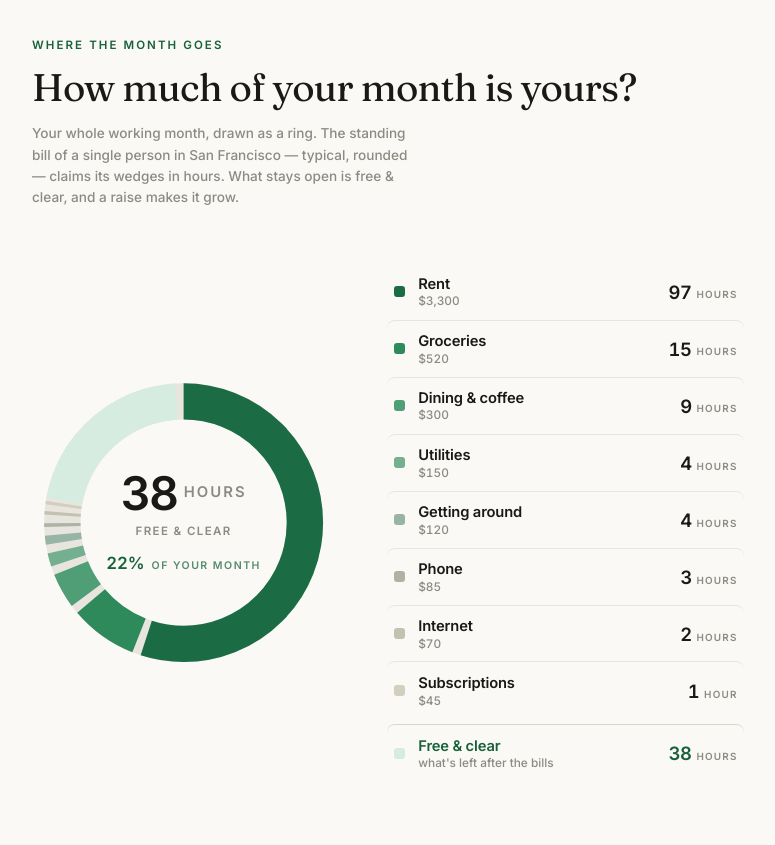
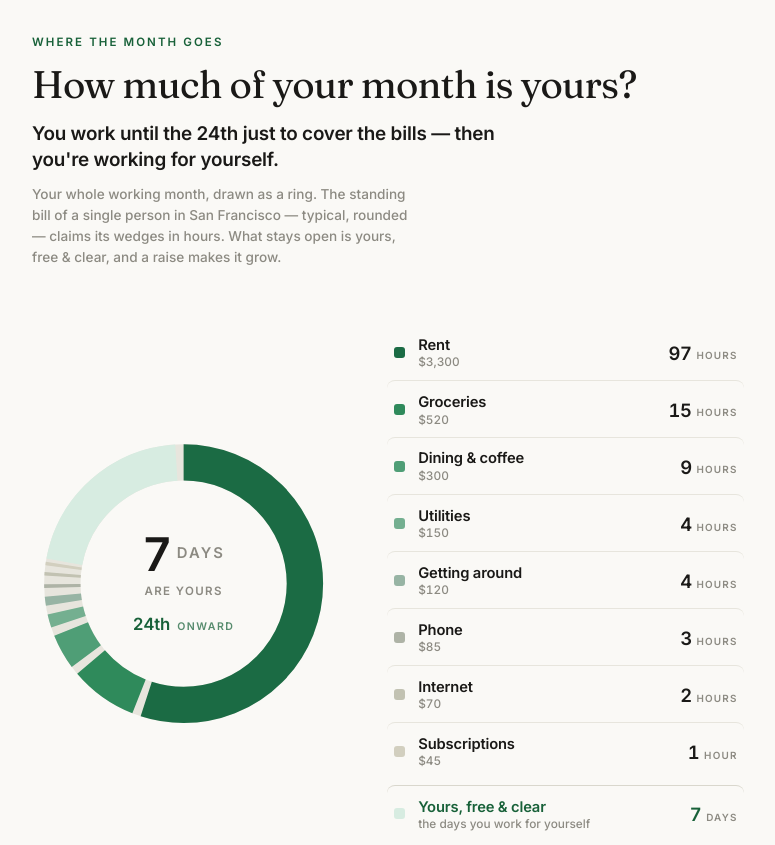
Before and after one commit to wu-json/money-is-time, a website with bundled scripts: page index.html in a window 1280 px wide. Shown: the part 5340-6185 px from the top of the page, without its empty margins (252-1027 px from the left). Built offline with nearby package versions, Linux system fonts and the light colour scheme.

Commit message:
feat(monthly): reframe free time as a 'freedom day'
Replace the abstract '% of your month / work-weeks' readout with a
calendar story: a dynamic lede names the day you stop covering bills
and start working for yourself ('You work until the 19th...'), and the
ring center shows how many days of the month are yours. Both derive from
the same labor-time fractions mapped onto a ~30.44-day month, so a raise
pulls the freedom day earlier. Bills still read in concrete hours.

Co-Authored-By: Claude Opus 4.8 (1M context) <noreply@anthropic.com>

```diff
--- a/src/components/monthlySection.ts
+++ b/src/components/monthlySection.ts
@@ -11,7 +11,7 @@ import { el } from "../dom";
 import { effect } from "../store";
 import { tweenNumber } from "../tween";
 import { netHourlyWageUsd, schedule } from "../state";
-import { primaryTime, laborWeeks, money } from "../format";
+import { primaryTime, money } from "../format";
 import { MONTHLY_COSTS } from "../data/monthly";
 
 const reduceMotion = window.matchMedia(
@@ -33,9 +33,38 @@ function monthMinutes(hoursPerWeek: number): number {
   return hoursPerWeek > 0 ? ((hoursPerWeek * 52) / 12) * 60 : 0;
 }
 
+// Calendar days in an average month — the canvas the freedom-day story is told on.
+const DAYS_PER_MONTH = 365.25 / 12; // ≈ 30.44
+
+// "1st", "2nd", "3rd", "19th", "21st" — the freedom-day reads as a date, not a stat.
+function ordinal(n: number): string {
+  const v = n % 100;
+  const suffix =
+    v >= 11 && v <= 13
+      ? "th"
+      : ["th", "st", "nd", "rd"][n % 10] ?? "th";
+  return `${n}${suffix}`;
+}
+
+// The whole point, in one struct: map the bills' share of your *working* month onto
+// the calendar. `freedomDay` is the day you stop covering bills and start earning for
+// yourself; `daysYours` is how much of the month that leaves you. The fraction comes
+// from labor-time (dollars ÷ wage), spread evenly across the days.
+function freedom(freeMin: number, monthMin: number) {
+  const freeFrac = monthMin > 0 ? Math.max(0, Math.min(1, freeMin / monthMin)) : 0;
+  const daysYours = Math.round(freeFrac * DAYS_PER_MONTH);
+  const billDays = DAYS_PER_MONTH - freeFrac * DAYS_PER_MONTH;
+  const freedomDay = Math.min(31, Math.floor(billDays) + 1);
+  return { daysYours, freedomDay };
+}
+
 type Row = { node: HTMLButtonElement; val: HTMLElement; unit: HTMLElement };
 
 export function monthlySection(): HTMLElement {
+  // The dynamic punch line under the heading — rewritten on every wage change to
+  // name the day you stop working for the bills and start working for yourself.
+  const lede = el("p", "items-lede");
+
   // --- The figure: ring + the readout floating in its hole -----------------
   // A faint track shows the full month; colored wedges are drawn onto it each
   // frame, and the free wedge is a calm green that brightens when you ask for it.
@@ -99,7 +128,7 @@ export function monthlySection(): HTMLElement {
     rows[i].node.querySelector<HTMLElement>(".donut-swatch")!.style.background =
       c.color;
   });
-  rows.push(makeRow("Free & clear", "what's left after the bills", true));
+  rows.push(makeRow("Yours, free & clear", "the days you work for yourself", true));
   const legend = el("div", "donut-legend", ...rows.map((r) => r.node));
 
   // --- Reactive numbers ----------------------------------------------------
@@ -146,6 +175,7 @@ export function monthlySection(): HTMLElement {
       centerUnit.textContent = "";
       centerCap.textContent = "free & clear";
       share.classList.add("is-hidden");
+      lede.textContent = "Add your pay and hours to see where the month goes.";
       for (const r of rows) {
         r.val.textContent = "—";
         r.unit.textContent = "";
@@ -155,35 +185,52 @@ export function monthlySection(): HTMLElement {
 
     const month = monthMinutes(hpw);
     const free = freeMinutes();
+    const { daysYours, freedomDay } = freedom(free, month);
 
-    // Bills read in concrete hours; free time is the payoff, so it reads in the
-    // user's work-weeks (a far more graspable "162 hours → 4 work weeks") — until
-    // it's under a week, where raw hours tell the story better.
-    const freeWeeks = free / 60 / hpw;
-    const readout = (minutes: number, asWeeks: boolean) =>
-      asWeeks && freeWeeks >= 1 ? laborWeeks(minutes, hpw) : primaryTime(minutes);
-
-    const setTime = (r: Row, minutes: number, asWeeks = false) => {
-      const p = readout(minutes, asWeeks);
+    // Bills read in concrete hours of work — the price you pay in time.
+    const setTime = (r: Row, minutes: number) => {
+      const p = primaryTime(minutes);
       r.val.textContent = p.value;
       r.unit.textContent = ` ${p.unit}`;
     };
     for (let i = 0; i < N; i++) setTime(rows[i], shown[i]);
-    setTime(rows[FREE_I], free, true);
+    // The free row is the payoff, so it reads in days of the month that are yours.
+    rows[FREE_I].val.textContent = String(daysYours);
+    rows[FREE_I].unit.textContent = daysYours === 1 ? " day" : " days";
+
+    // The lede tracks the free total (not the hovered wedge), so it stays put as you
+    // explore the ring and only moves when your pay does.
+    lede.textContent =
+      daysYours <= 0
+        ? "The bills eat the whole month — there's nothing left over."
+        : freedomDay <= 1
+          ? "The bills barely dent your month — almost all of it is yours."
+          : `You work until the ${ordinal(freedomDay)} just to cover the bills — then you're working for yourself.`;
 
     const idx = hover ?? FREE_I;
-    const isFree = idx === FREE_I;
-    const minutes = isFree ? free : shown[idx];
-    const p = readout(minutes, isFree);
-    centerVal.textContent = p.value;
-    centerUnit.textContent = ` ${p.unit}`;
-    centerCap.textContent =
-      idx === FREE_I ? "free & clear" : MONTHLY_COSTS[idx].name;
-
-    const sharePct = month > 0 ? Math.round((minutes / month) * 100) : 0;
-    share.classList.remove("is-hidden");
-    shareVal.textContent = `${sharePct}%`;
-    shareUnit.textContent = "of your month";
+    if (idx === FREE_I) {
+      // The payoff: how much of the month is yours, and the day you cross into it.
+      centerVal.textContent = String(daysYours);
+      centerUnit.textContent = daysYours === 1 ? " day" : " days";
+      centerCap.textContent = "are yours";
+      share.classList.remove("is-hidden");
+      if (daysYours > 0 && freedomDay > 1) {
+        shareVal.textContent = ordinal(freedomDay);
+        shareUnit.textContent = "onward";
+      } else {
+        share.classList.add("is-hidden");
+      }
+    } else {
+      // A bill: what it costs you in hours, and its share of the working month.
+      const p = primaryTime(shown[idx]);
+      centerVal.textContent = p.value;
+      centerUnit.textContent = ` ${p.unit}`;
+      centerCap.textContent = MONTHLY_COSTS[idx].name;
+      const sharePct = month > 0 ? Math.round((shown[idx] / month) * 100) : 0;
+      share.classList.remove("is-hidden");
+      shareVal.textContent = `${sharePct}%`;
+      shareUnit.textContent = "of your month";
+    }
   }
 
   // Highlight one wedge + its legend row (or clear, with null) and refocus the
@@ -248,12 +295,13 @@ export function monthlySection(): HTMLElement {
       "items-intro",
       el("p", "items-eyebrow", "Where the month goes"),
       el("h2", "items-title", "How much of your month is yours?"),
+      lede,
       el(
         "p",
         "items-note",
         "Your whole working month, drawn as a ring. The standing bill of a single person in " +
-          "San Francisco — typical, rounded — claims its wedges in hours. What stays open is free " +
-          "& clear, and a raise makes it grow.",
+          "San Francisco — typical, rounded — claims its wedges in hours. What stays open is yours, " +
+          "free & clear, and a raise makes it grow.",
       ),
     ),
     el("div", "donut-grid", figure, legend),
--- a/src/styles.css
+++ b/src/styles.css
@@ -583,8 +583,21 @@ body {
   color: var(--ink);
 }
 
+/* The dynamic answer to the heading — the freedom-day line. Ink, a touch larger
+   than the note, so it lands as the takeaway and the fine print sits beneath it. */
+.items-lede {
+  margin: 0.9rem 0 0;
+  max-width: 40ch;
+  font-size: clamp(1rem, 2.4vw, 1.18rem);
+  font-weight: 600;
+  letter-spacing: -0.01em;
+  line-height: 1.4;
+  color: var(--ink);
+  transition: color var(--dur) var(--ease);
+}
+
 .items-note {
-  margin: 0.9rem 0 0;
+  margin: 0.7rem 0 0;
   max-width: 44ch;
   font-size: 0.85rem;
   font-weight: 500;
```
